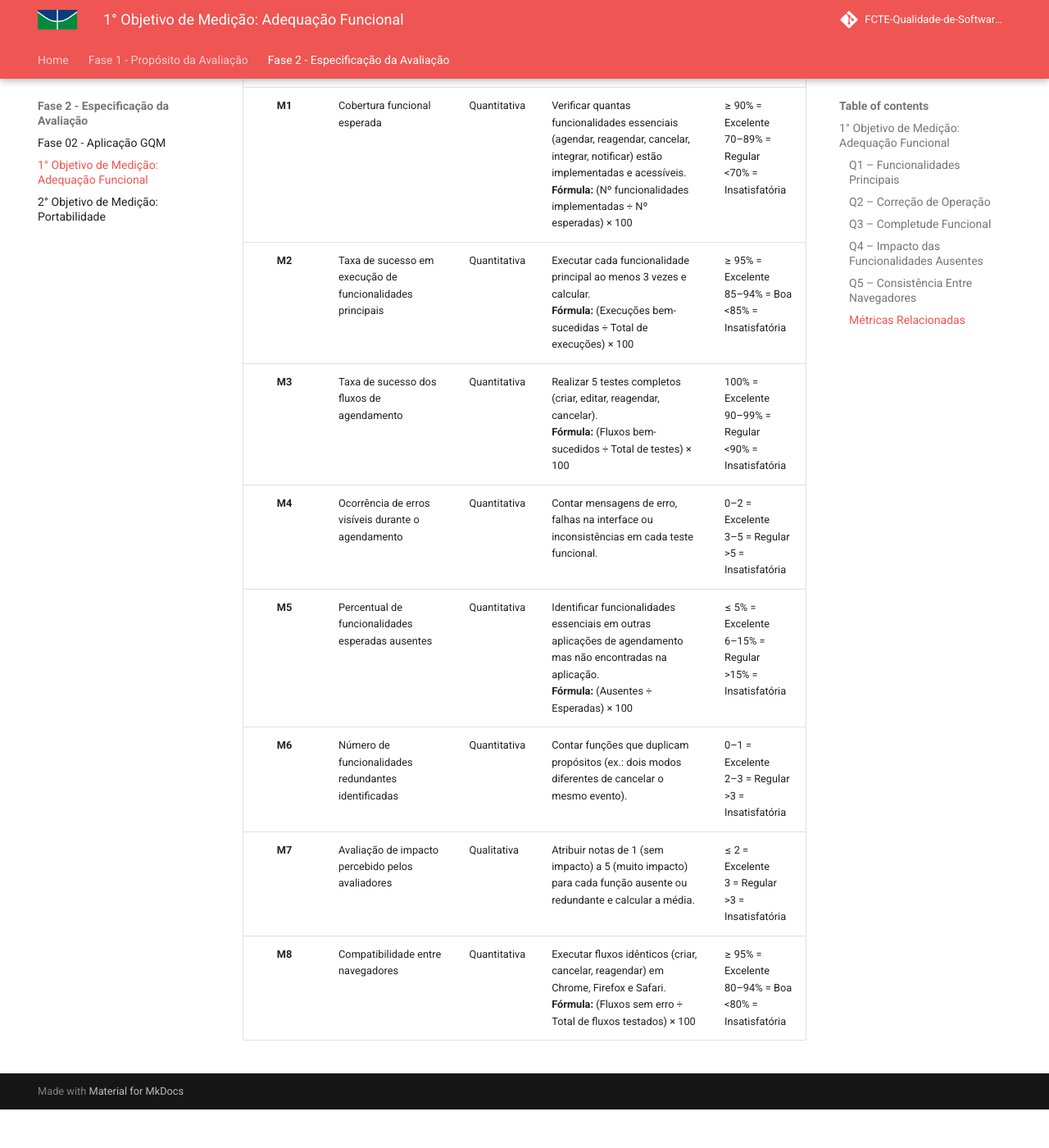
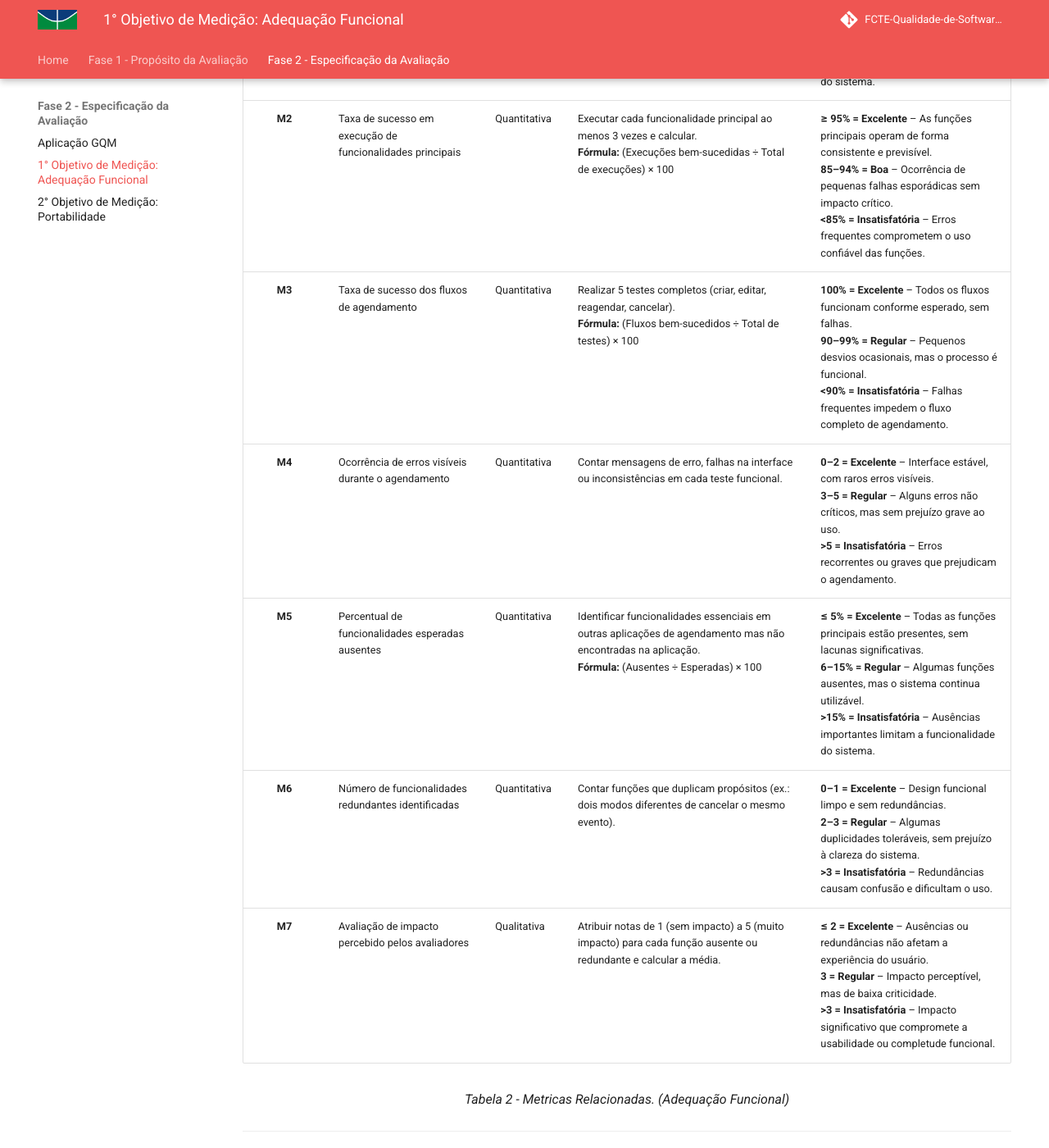
Before and after one commit to FCTE-Qualidade-de-Software-1/2025-2_T01_HEDDY-LAMAR, an MkDocs documentation site: the page built from docs/fase_2/obj_adequacao_funcional.md, in a window 1280 px wide and 1400 px high, scrolled down 1638 px. Shown: the whole window at 82% size. Built offline with MkDocs 1.6.1 and Material for MkDocs 9.7.7, drawn with Linux system fonts in a browser that asks for light colours; comment, search, counter and statistics services are not loaded; before the commit the page ends 2991 px from its top, so only the background shows below that; some of the changed text lies outside the part shown.

Commit message:
Adiciona diagramas de Adequação e Portabilidade e atualiza critérios de julgamento nas duas tabelas

```diff
--- a/docs/fase_2/obj_adequacao_funcional.md
+++ b/docs/fase_2/obj_adequacao_funcional.md
@@ -1,4 +1,10 @@
-## 1° Objetivo de Medição: Adequação Funcional
+---
+hide:
+  - toc
+---
+# Adequação Funcional
+
+## Objetivo de Medição
 
 | Elemento | Descrição |
 | :-- | :-- |
@@ -8,7 +14,12 @@
 | Do ponto de vista de | usuários do sistema |
 | No contexto de | avaliação da qualidade de software segundo o modelo ISO/IEC 25010 |
 
-**Tabela 1 – 1° Objetivo de Medição: Adequação Funcional**
+<div align="center">
+  <em>Tabela 1 - Objetivo de Medição. (Adequação Funcional)</em>
+</div>
+
+---
+## Questões
 
 #### Q1 – Funcionalidades Principais
 As funcionalidades principais do sistema (agendamento, notificação e integração com Google Calendar e Outlook) estão implementadas conforme o esperado para um software de agendamento?
@@ -38,22 +49,31 @@
 
 ---
 
-#### Q5 – Consistência Entre Navegadores
-Qual o nível de consistência do uso do software entre diferentes navegadores e sessões?
-
-- **Hipót. H5.1:** O sistema mantém comportamento consistente, garantindo respostas previsíveis e uniformes na maioria dos cenários de uso.
-
----
-
-### Métricas Relacionadas
+## Métricas Relacionadas
 
 | **Código** | **Métrica** | **Tipo** | **Descrição** | **Critério de Julgamento** |
 |:--:|:--|:--|:--|:--|
-| **M1** | Cobertura funcional esperada | Quantitativa | Verificar quantas funcionalidades essenciais (agendar, reagendar, cancelar, integrar, notificar) estão implementadas e acessíveis.<br>**Fórmula:** (Nº funcionalidades implementadas ÷ Nº esperadas) × 100 | ≥ 90% = Excelente <br>70–89% = Regular <br><70% = Insatisfatória |
-| **M2** | Taxa de sucesso em execução de funcionalidades principais | Quantitativa | Executar cada funcionalidade principal ao menos 3 vezes e calcular.<br>**Fórmula:** (Execuções bem-sucedidas ÷ Total de execuções) × 100 | ≥ 95% = Excelente <br>85–94% = Boa <br><85% = Insatisfatória |
-| **M3** | Taxa de sucesso dos fluxos de agendamento | Quantitativa | Realizar 5 testes completos (criar, editar, reagendar, cancelar).<br>**Fórmula:** (Fluxos bem-sucedidos ÷ Total de testes) × 100 | 100% = Excelente <br>90–99% = Regular <br><90% = Insatisfatória |
-| **M4** | Ocorrência de erros visíveis durante o agendamento | Quantitativa | Contar mensagens de erro, falhas na interface ou inconsistências em cada teste funcional. | 0–2 = Excelente <br>3–5 = Regular <br>>5 = Insatisfatória |
-| **M5** | Percentual de funcionalidades esperadas ausentes | Quantitativa | Identificar funcionalidades essenciais em outras aplicações de agendamento mas não encontradas na aplicação.<br>**Fórmula:** (Ausentes ÷ Esperadas) × 100 | ≤ 5% = Excelente <br>6–15% = Regular <br>>15% = Insatisfatória |
-| **M6** | Número de funcionalidades redundantes identificadas | Quantitativa | Contar funções que duplicam propósitos (ex.: dois modos diferentes de cancelar o mesmo evento). | 0–1 = Excelente <br>2–3 = Regular <br>>3 = Insatisfatória |
-| **M7** | Avaliação de impacto percebido pelos avaliadores | Qualitativa | Atribuir notas de 1 (sem impacto) a 5 (muito impacto) para cada função ausente ou redundante e calcular a média. | ≤ 2 = Excelente <br>3 = Regular <br>>3 = Insatisfatória |
-| **M8** | Compatibilidade entre navegadores | Quantitativa | Executar fluxos idênticos (criar, cancelar, reagendar) em Chrome, Firefox e Safari.<br>**Fórmula:** (Fluxos sem erro ÷ Total de fluxos testados) × 100 | ≥ 95% = Excelente <br>80–94% = Boa <br><80% = Insatisfatória |
+| **M1** | Cobertura funcional esperada | Quantitativa | Verificar quantas funcionalidades essenciais (agendar, reagendar, cancelar, integrar, notificar) estão implementadas e acessíveis.<br>**Fórmula:** (Nº funcionalidades implementadas ÷ Nº esperadas) × 100 | **≥ 90% = Excelente** – Todas ou quase todas as funções essenciais estão disponíveis e operacionais. <br>**70–89% = Regular** – Algumas funções secundárias ausentes, mas o núcleo funcional está presente. <br>**<70% = Insatisfatória** – Ausência de funções principais compromete o uso do sistema. |
+| **M2** | Taxa de sucesso em execução de funcionalidades principais | Quantitativa | Executar cada funcionalidade principal ao menos 3 vezes e calcular.<br>**Fórmula:** (Execuções bem-sucedidas ÷ Total de execuções) × 100 | **≥ 95% = Excelente** – As funções principais operam de forma consistente e previsível. <br>**85–94% = Boa** – Ocorrência de pequenas falhas esporádicas sem impacto crítico. <br>**<85% = Insatisfatória** – Erros frequentes comprometem o uso confiável das funções. |
+| **M3** | Taxa de sucesso dos fluxos de agendamento | Quantitativa | Realizar 5 testes completos (criar, editar, reagendar, cancelar).<br>**Fórmula:** (Fluxos bem-sucedidos ÷ Total de testes) × 100 | **100% = Excelente** – Todos os fluxos funcionam conforme esperado, sem falhas. <br>**90–99% = Regular** – Pequenos desvios ocasionais, mas o processo é funcional. <br>**<90% = Insatisfatória** – Falhas frequentes impedem o fluxo completo de agendamento. |
+| **M4** | Ocorrência de erros visíveis durante o agendamento | Quantitativa | Contar mensagens de erro, falhas na interface ou inconsistências em cada teste funcional. | **0–2 = Excelente** – Interface estável, com raros erros visíveis. <br>**3–5 = Regular** – Alguns erros não críticos, mas sem prejuízo grave ao uso. <br>**>5 = Insatisfatória** – Erros recorrentes ou graves que prejudicam o agendamento. |
+| **M5** | Percentual de funcionalidades esperadas ausentes | Quantitativa | Identificar funcionalidades essenciais em outras aplicações de agendamento mas não encontradas na aplicação.<br>**Fórmula:** (Ausentes ÷ Esperadas) × 100 | **≤ 5% = Excelente** – Todas as funções principais estão presentes, sem lacunas significativas. <br>**6–15% = Regular** – Algumas funções ausentes, mas o sistema continua utilizável. <br>**>15% = Insatisfatória** – Ausências importantes limitam a funcionalidade do sistema. |
+| **M6** | Número de funcionalidades redundantes identificadas | Quantitativa | Contar funções que duplicam propósitos (ex.: dois modos diferentes de cancelar o mesmo evento). | **0–1 = Excelente** – Design funcional limpo e sem redundâncias. <br>**2–3 = Regular** – Algumas duplicidades toleráveis, sem prejuízo à clareza do sistema. <br>**>3 = Insatisfatória** – Redundâncias causam confusão e dificultam o uso. |
+| **M7** | Avaliação de impacto percebido pelos avaliadores | Qualitativa | Atribuir notas de 1 (sem impacto) a 5 (muito impacto) para cada função ausente ou redundante e calcular a média. | **≤ 2 = Excelente** – Ausências ou redundâncias não afetam a experiência do usuário. <br>**3 = Regular** – Impacto perceptível, mas de baixa criticidade. <br>**>3 = Insatisfatória** – Impacto significativo que compromete a usabilidade ou completude funcional. |
+
+<div align="center">
+  <em>Tabela 2 - Metricas Relacionadas. (Adequação Funcional)</em>
+</div>
+---
+
+### Diagrama
+
+
+![Figura 1 - Representação de Estrutura GQM](../assets/GQM/DiagramaAdequacao.drawio.png)
+
+<div align="center">
+  <em>Figura 1 - Representação visual do GQM de Adequação Funcional.</em>
+  <em>Autor: Cairo Florenço.</em>
+</div>
+
+>Legenda: O: Objetivo, Q: Questão e M: Métrica relacionada.
--- a/mkdocs.yml
+++ b/mkdocs.yml
@@ -31,7 +31,7 @@
   - Fase 1 - Propósito da Avaliação:
     - "Fase 01 - Requisitos de Avaliação": fase_1/index.md
   - Fase 2 - Especificação da Avaliação:
-    - "Fase 02 - Aplicação GQM": fase_2/index.md
+    - "Aplicação GQM": fase_2/index.md
     - "1° Objetivo de Medição: Adequação Funcional": fase_2/obj_adequacao_funcional.md
     - "2° Objetivo de Medição: Portabilidade": fase_2/obj_portabilidade.md
 
```
Also changed, not shown: docs/fase_2/index.md (+9 -8 lines), docs/fase_2/obj_portabilidade.md (+36 -9 lines), docs/assets/GQM/DiagramaAdequacao.drawio.png (added), docs/assets/GQM/DiagramaPortabilidade.drawio.png (added).
